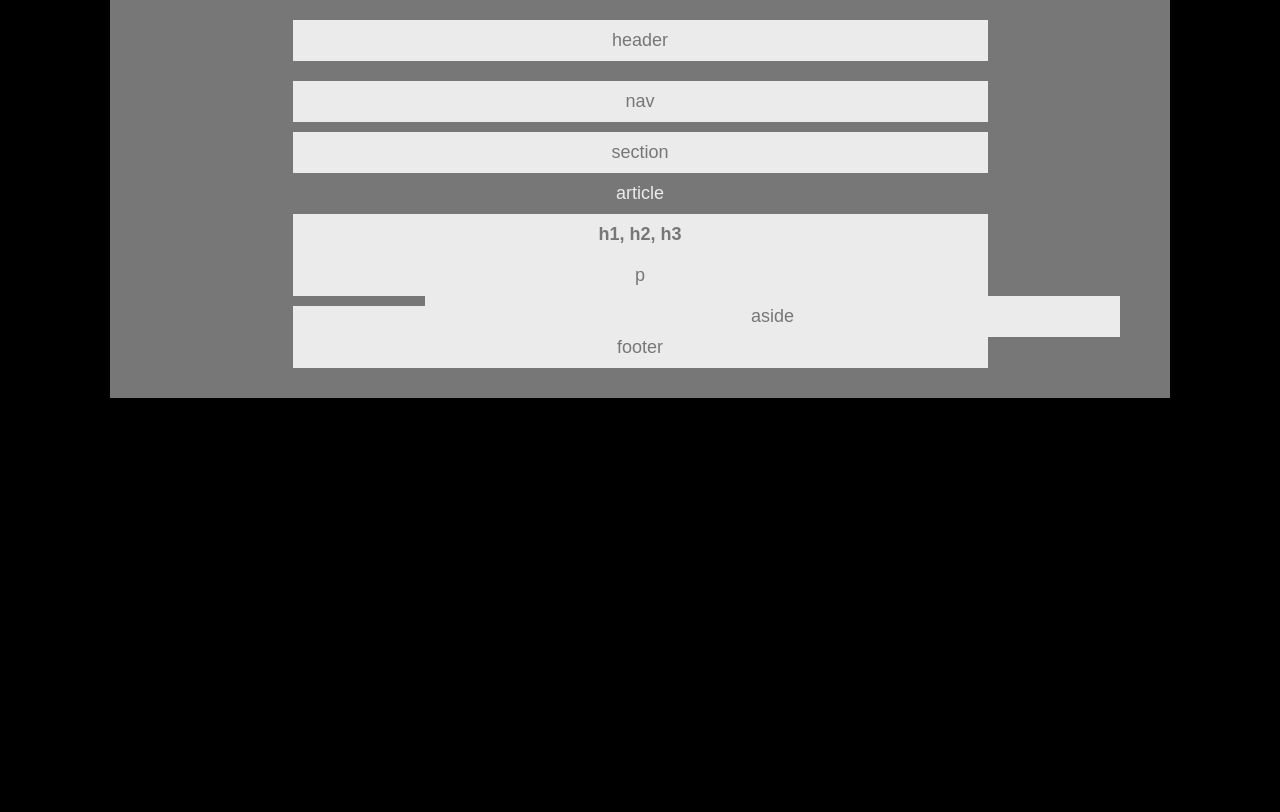
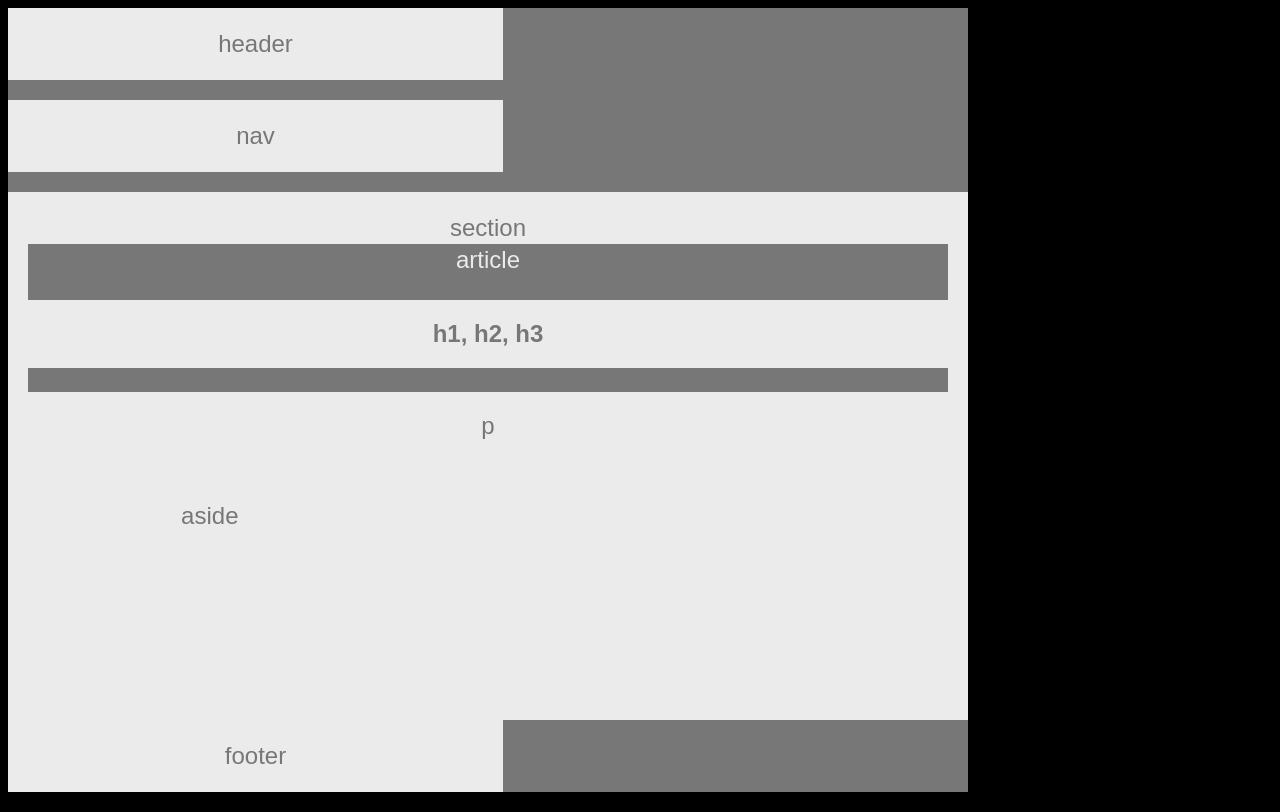
Before and after one commit to TJANGEL/HW-Wireframe, a plain HTML site: page index.html in a window 1280 px wide. Drawn offline with Linux system fonts and the light colour scheme.

Commit message:
update to css and html

```diff
--- a/index.html
+++ b/index.html
@@ -7,34 +7,30 @@
 </head>
 
 <body>
-    <div class="header">
-        <div class="container">
-            <p>header</p>
-        </div>
-    </div>
 
-    <div class="nav">
-        <p>nav</p>
-    </div>
+    <header>
+        header
+    </header>
 
-    <div>
-        <p class="section">section</p>
-        <p class="article">article</p>
-        <h1>h1, h2, h3</h1>
-        <p>p</p>
-    </div>
+    <nav>
+        nav
+    </nav>
 
-    <div class="aside">
-        <div class="container">
-            <p>aside</p>
-        </div>
-    </div>
+    <section id="full">
+        section
+        <article>
+            article
+            <h1>h1, h2, h3</h1>
+            <p>p</p>
+        </article>
+        <aside>
+            aside
+        </aside>
+    </section>
 
-    <div class="footer">
-        <div class="container">
-            <p>footer</p>
-        </div>
-    </div>
+    <footer>
+        footer
+    </footer>
 
 </body>
 
--- a/style.css
+++ b/style.css
@@ -1,6 +1,6 @@
 * {
-    margin: 0;
-    padding: 0;
+    box-sizing: border-box;
+    text-align: center;
 }
 
 html {
@@ -12,39 +12,53 @@ body {
     color: #777;
     background: #777;
     width: 960px;
-    font-size: 18px;
-    margin: 0 auto;
-    position: relative;
-    padding: 10px 50px 20px 50px;
-    justify-content: center;
-    align-content: center;
+    font-size: 24px;
+    line-height: 32px;
 }
 
 h1,
  p {
     color: #777;
     background: #ebebeb;
+    font-size: 24px;
+    padding: 18px;
+    margin-bottom: 20px;
+ }
+
+/* header { */
+    /* padding: 20px; */
+    /* margin-bottom: 20px; */
+
+
+header,
+nav,
+footer,
+aside,
+section {
+    background: #ebebeb;
+    color: #777;
     width: 495px;
-    margin: 0 auto;
-    padding: 10px 100px;
     text-align: center;
-    font-size: 18px;
+    padding: 20px;
+    margin-bottom: 20px;
 }
 
-.header,
-.nav,
-.footer {
-    padding: 10px 10px;
-
+#full {
+    float: left;
+    width: 100%;
 }
 
-.article,
- .aside {
+article {
     color: #ebebeb;
     background: #777;
-    justify-content: space-between;
+    text-align: center;
 }
 
-.aside {
-    float: right;
+aside {
+    float: left;
+    text-align: center;
+    width: 33%;
+    height: 200px;
+    padding: 20px;
+    margin-left: 30px;
 }
```
